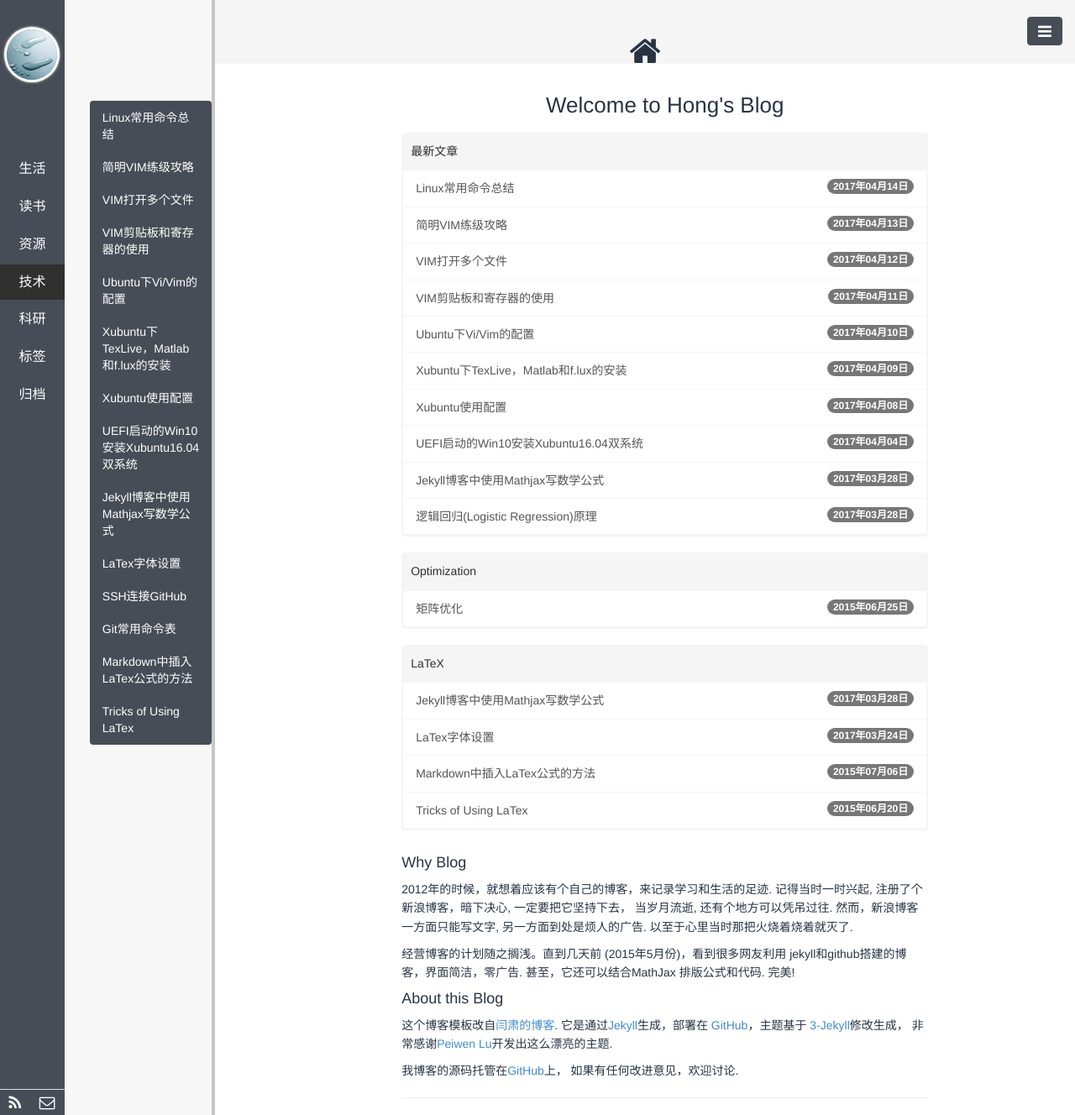
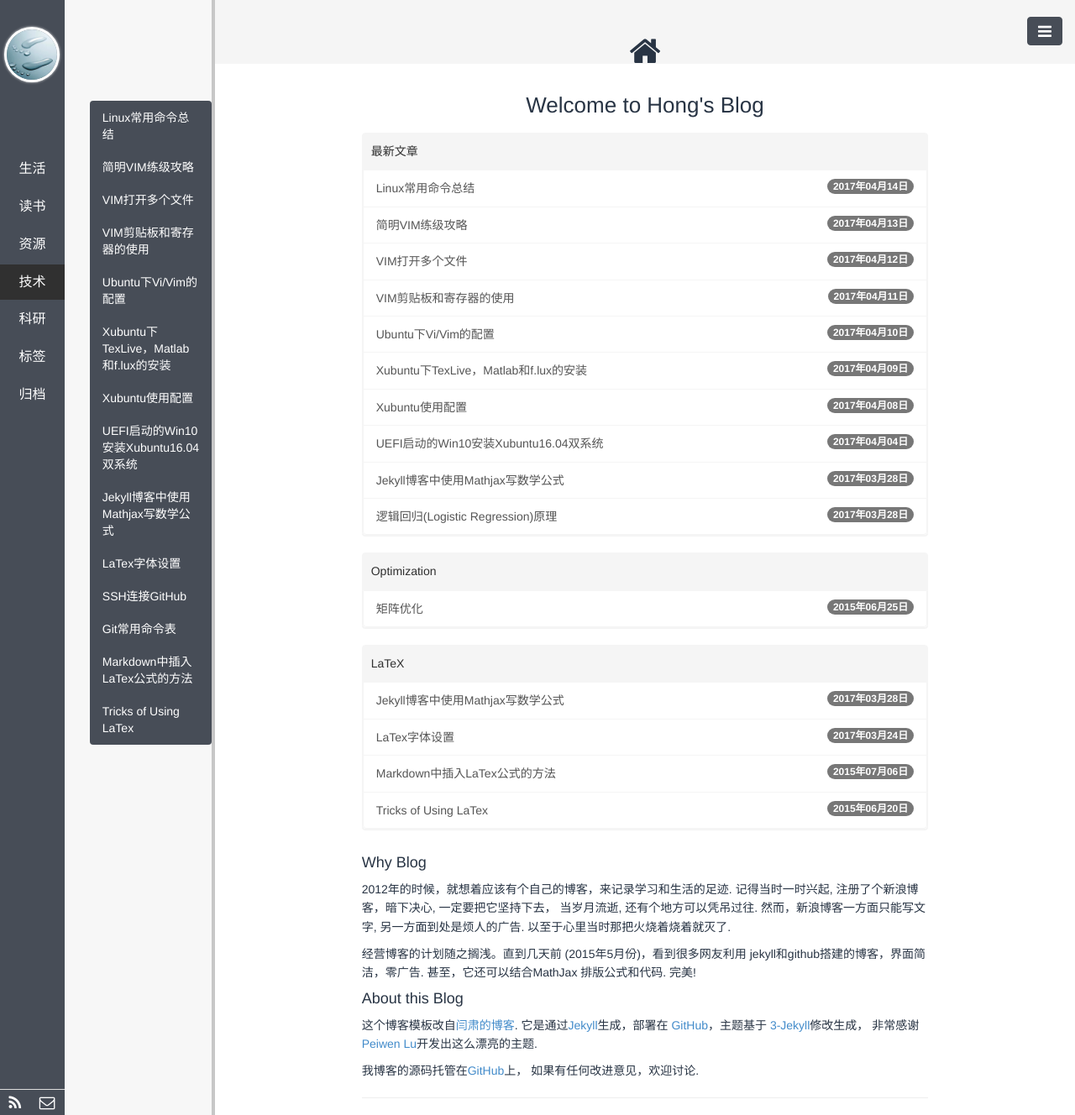
Before and after one commit to polyHong/polyHong.github.io, a Jekyll site: the page built from index.html, in a window 1280 px wide. Shown: the whole page at 84% size. Built offline with Jekyll 4.4.1, drawn with Linux system fonts in a browser that asks for light colours; Markdown is read by kramdown in place of the engine named in the settings; the list of posts is cut into pages by our own code; comment, search, counter and statistics services are not loaded.

Commit message:
adjust width

```diff
--- a/public/css/base.css
+++ b/public/css/base.css
@@ -116,7 +116,7 @@ body, html {
 /*  padding-left: 30px;
   padding-right: 30px;
 */
-  padding: 0 18% 0 22.5%;
+  padding: 0 18% 0 18%;
   color: #283444;
   line-height: 1.6;
 }
```
Also changed, not shown: 1 other file.
